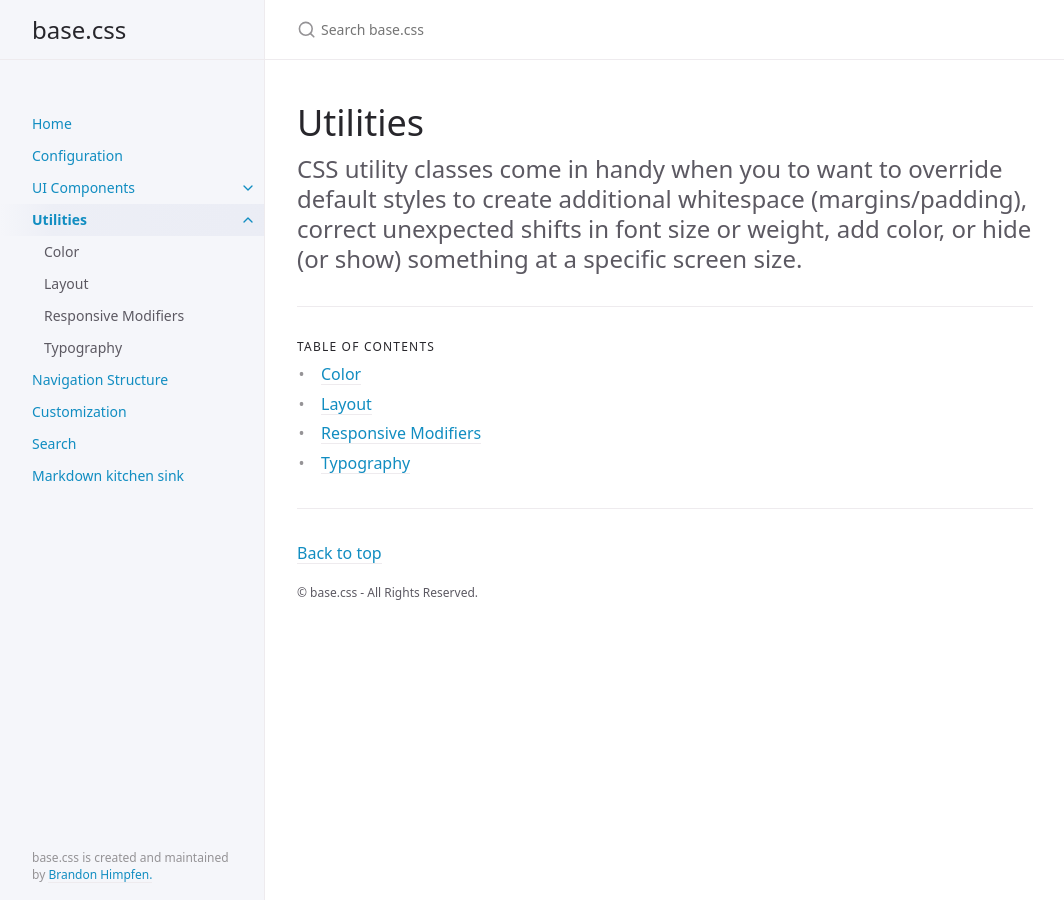
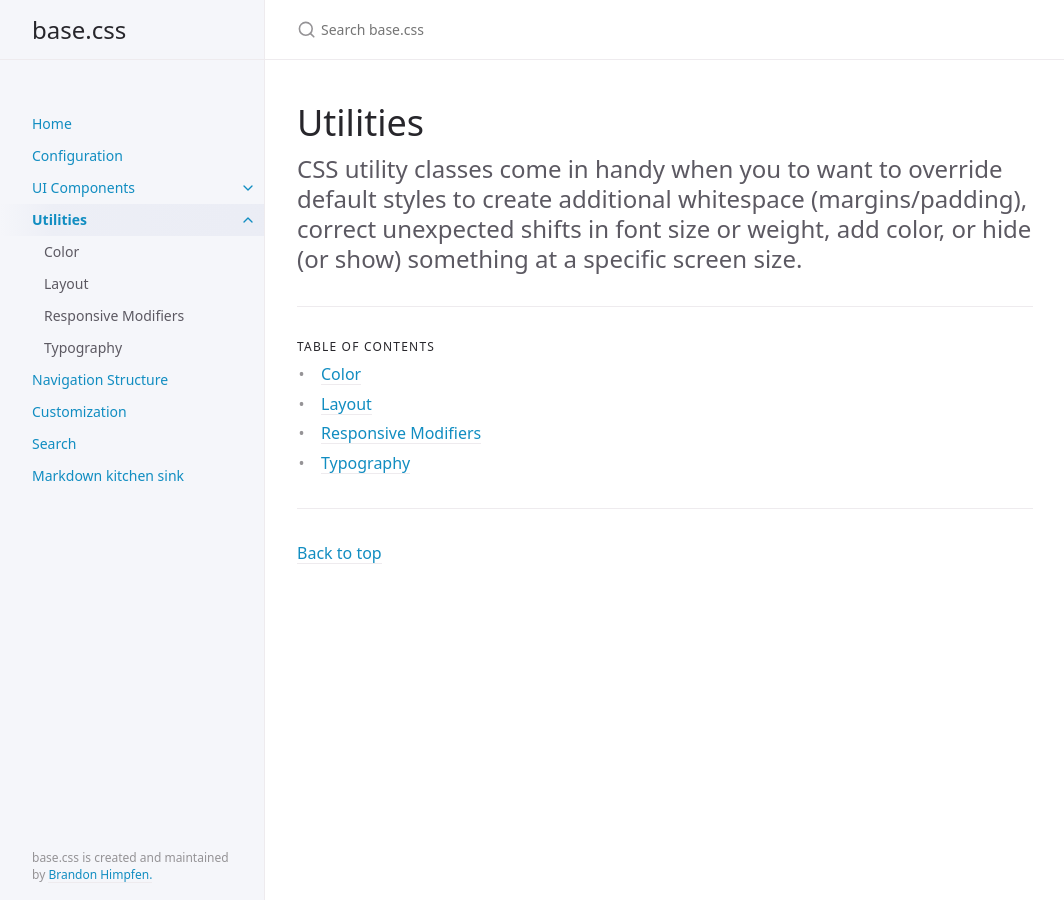
Before and after one commit to base-css/base-css.github.io, a Jekyll site: the page built from docs/utilities/utilities.md, in a window 1280 px wide. Shown: the whole page, without its empty margins (107-1171 px from the left). Built offline with Jekyll 4.4.1, drawn with Linux system fonts in a browser that asks for light colours.

Commit message:
Update _config.yml

```diff
--- a/_config.yml
+++ b/_config.yml
@@ -81,7 +81,7 @@ nav_sort: case_sensitive # Capital letters sorted before lowercase
 back_to_top: true
 back_to_top_text: "Back to top"
 
-footer_content: "&copy; base.css - All Rights Reserved."
+footer_content: ""
 
 # Footer last edited timestamp
 last_edit_timestamp: true # show or hide edit time - page must have `last_modified_date` defined in the frontmatter
```
